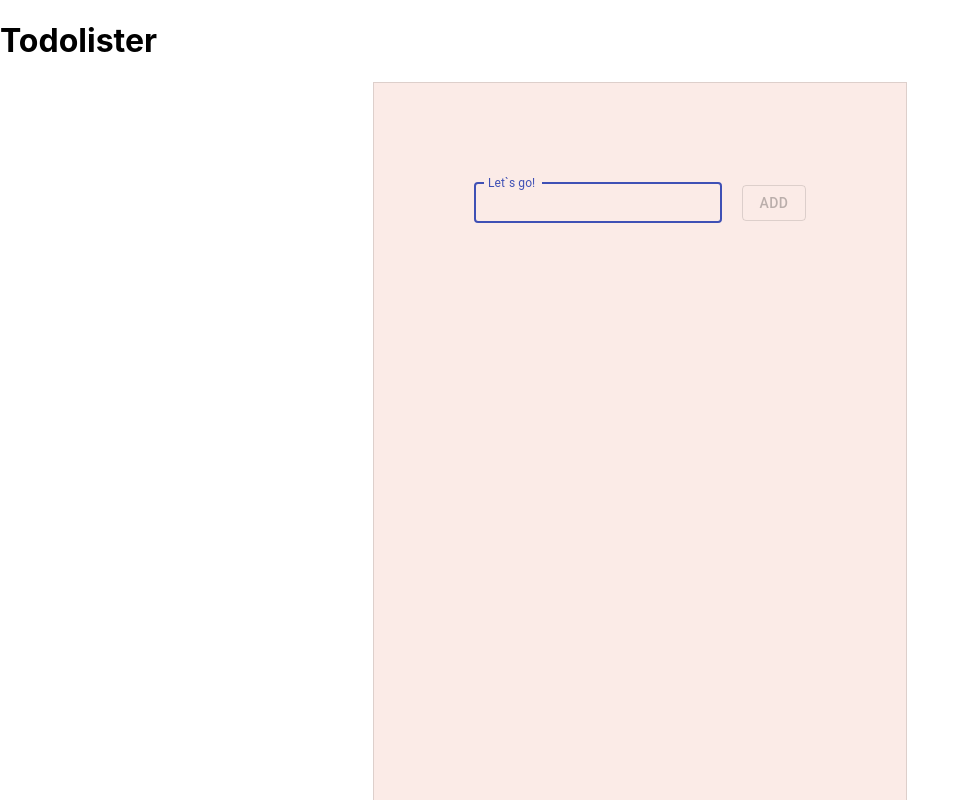
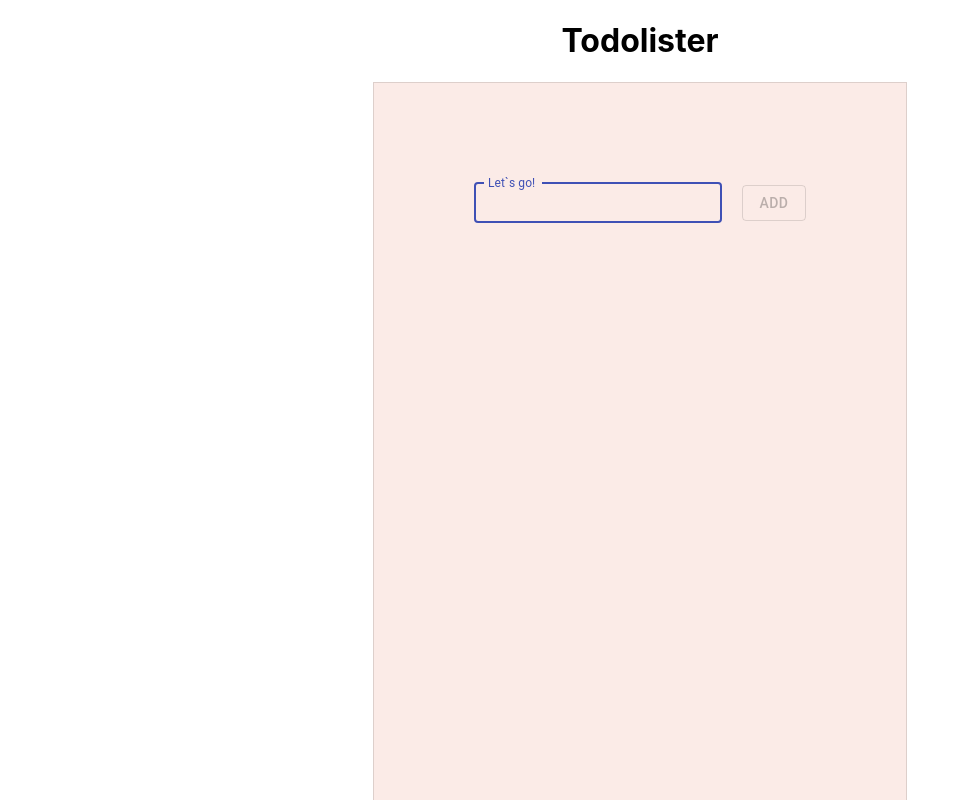
Before and after one commit to ElizPN/todo-list, a React (Create React App) app: page / in a window 1280 px wide. Shown: the top 800 px of the page, without its empty margins (0-969 px from the left). Built offline with nearby package versions, Linux system fonts and the light colour scheme.

Commit message:
move title

```diff
--- a/src/App.tsx
+++ b/src/App.tsx
@@ -1,4 +1,5 @@
 // import "./App.css";
+
 import { ThemeProvider } from "@mui/system";
 import CheckboxList from "./CkeckboxList";
 import { theme } from "./Theme";
@@ -6,7 +7,6 @@ import { theme } from "./Theme";
 function App() {
   return (
     <ThemeProvider theme={theme}>
-      <h1>Todolister</h1>
       <CheckboxList />
     </ThemeProvider>
   );
--- a/src/CkeckboxList.tsx
+++ b/src/CkeckboxList.tsx
@@ -99,6 +99,7 @@ export default function CheckboxList() {
       alignItems='center'
       justifyContent='center'
     >
+      <h1>Todolister</h1>
       <StyledPaper variant='outlined' square>
         <AddTodoItem
           isDirty={isDirty}
```
